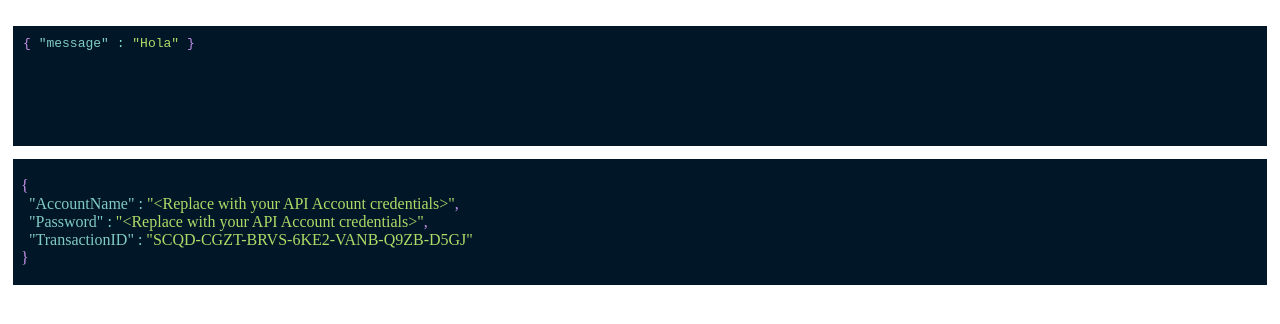
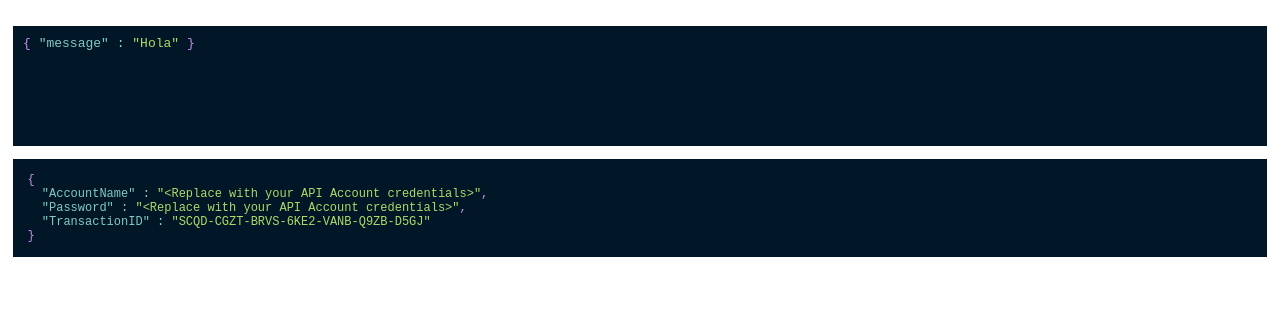
Before and after one commit to richysandoval/react-code-snippet-prismjs, a React (Create React App) app: page / in a window 1280 px wide. Shown: the top 324 px of the page. Built offline with nearby package versions, Linux system fonts and the light colour scheme.

Commit message:
Adding font-size styles

```diff
--- a/src/CodeSnippet.jsx
+++ b/src/CodeSnippet.jsx
@@ -6,6 +6,8 @@ import Prism, { defaultProps } from "prism-react-renderer";
 import theme from "prism-react-renderer/themes/nightOwl";
 const editorStyles = {
   root: {
+    fontSize: "12px",
+    fontFamily: '"Dank Mono", "Fira Code", monospace',
     ...theme.plain
   }
 };
```
